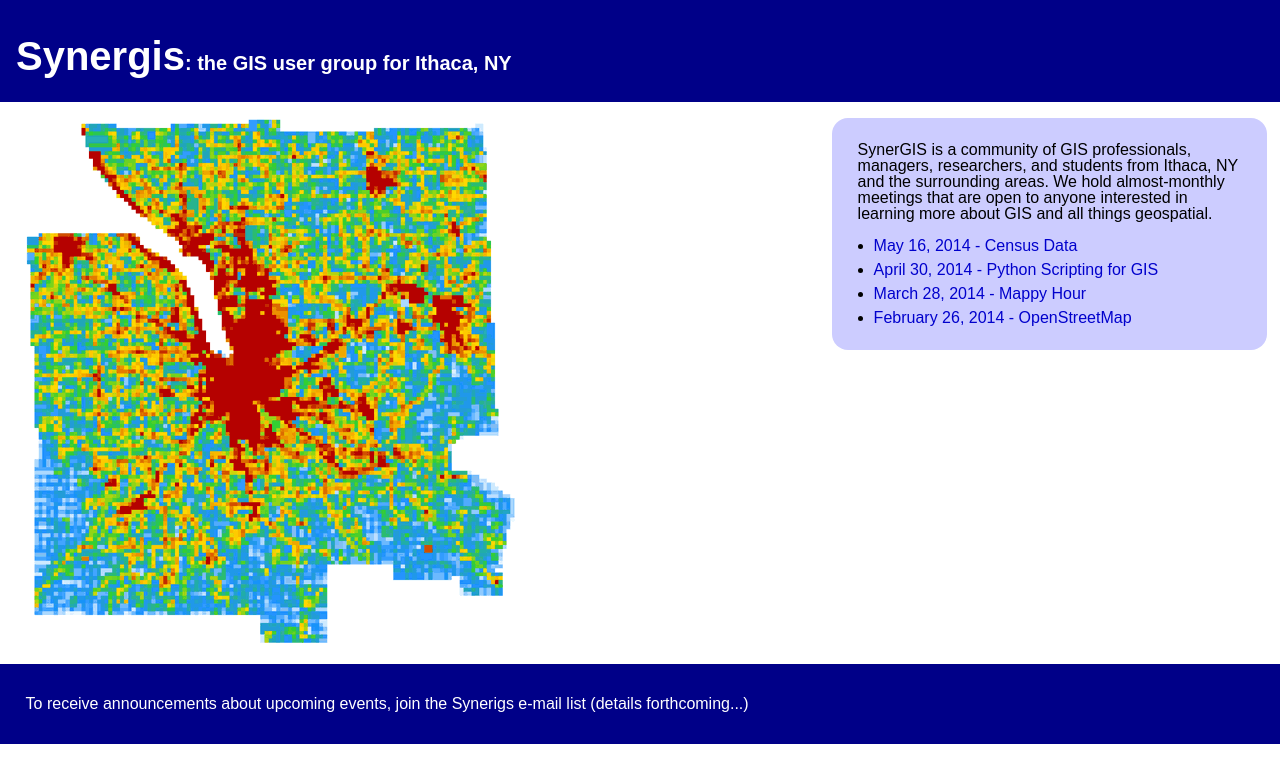
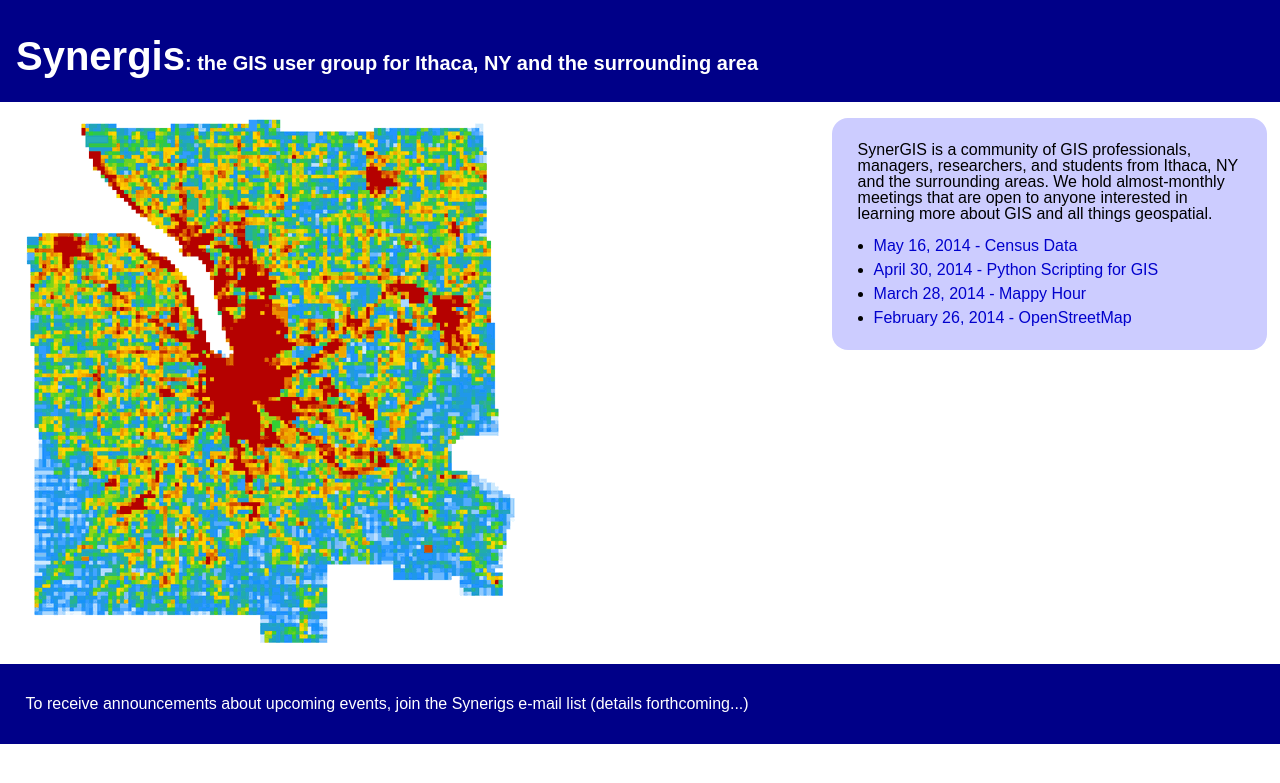
Before and after one commit to synergis-ny/synergis-ny.github.io, a Jekyll site: the page built from index.html, in a window 1280 px wide. Shown: the top 783 px of the page. Built offline with Jekyll 4.4.1, drawn with Linux system fonts in a browser that asks for light colours.

Commit message:
"and the surrounding area"

```diff
--- a/_includes/header.html
+++ b/_includes/header.html
@@ -9,7 +9,7 @@
 
 <body>
     <header>
-        <h1><a href='/'>Synergis</a>: the GIS user group for Ithaca, NY</h1>
+        <h1><a href='/'>Synergis</a>: the GIS user group for Ithaca, NY and the surrounding area</h1>
     </header>
 
     <div id="main">
```
